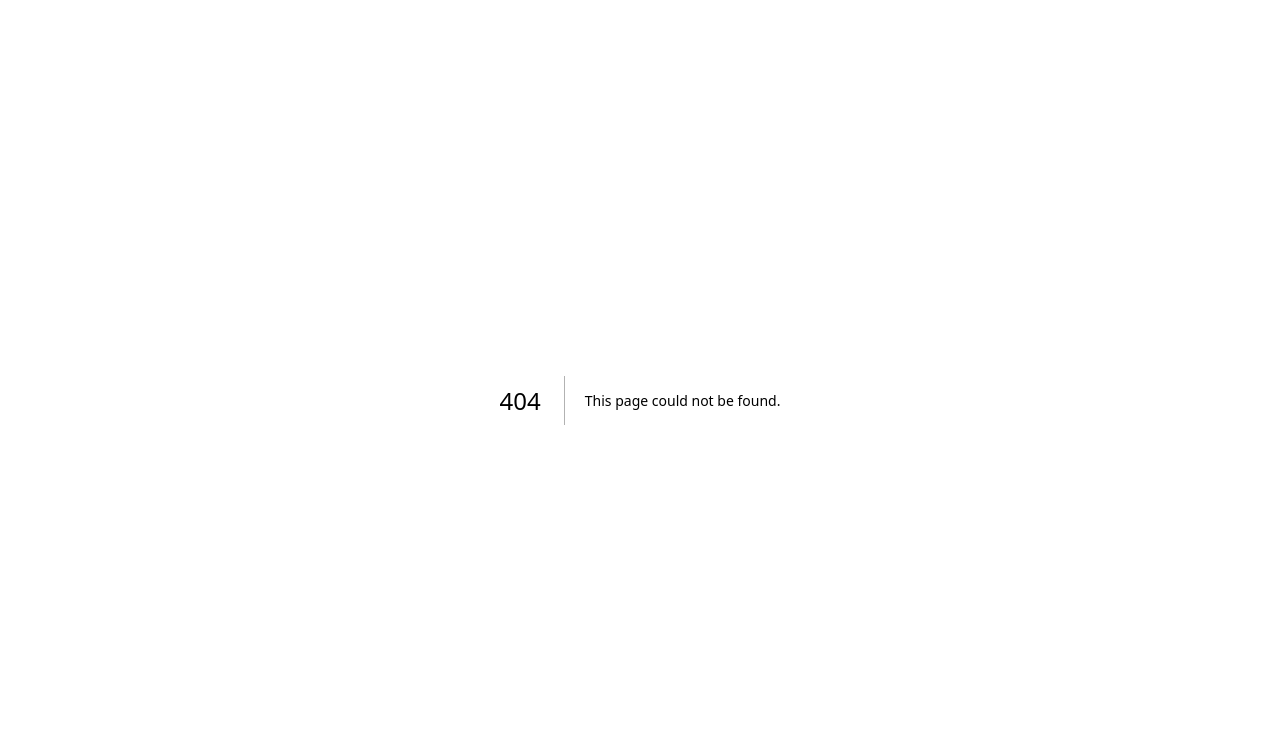
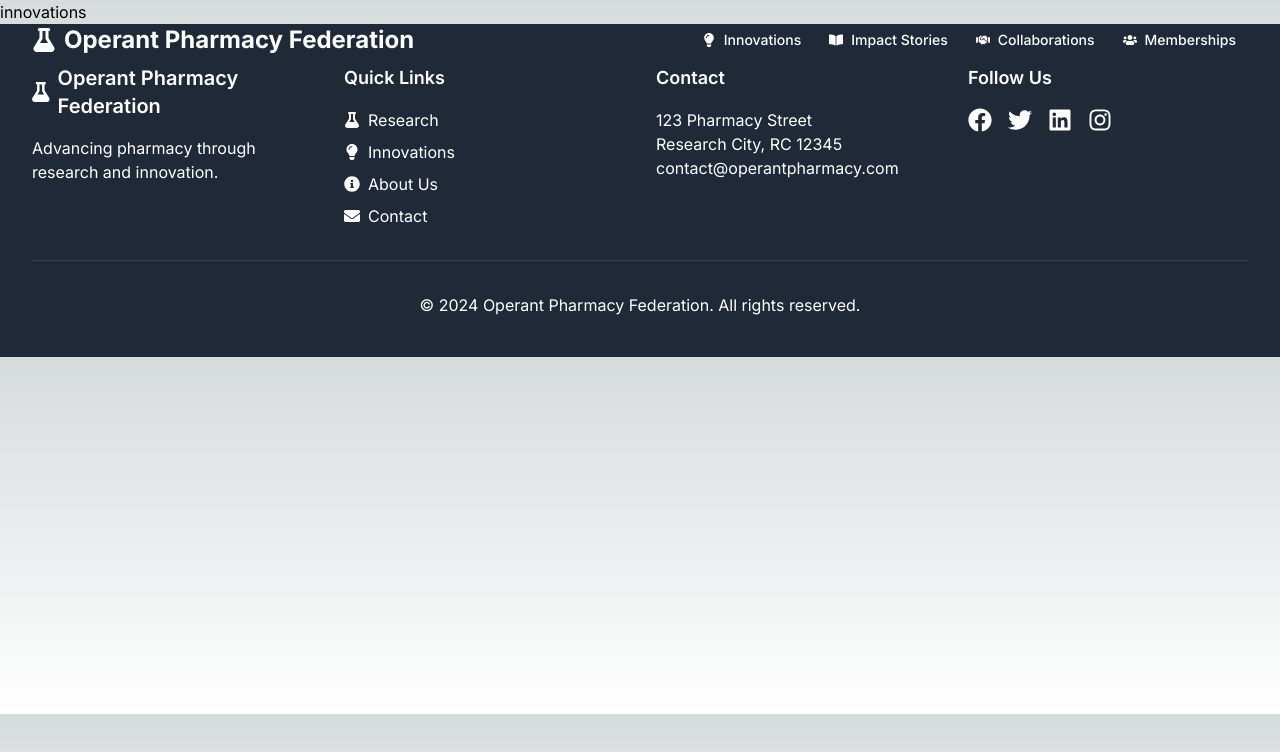
Before and after one commit to ravindrasirvi609/OPF, a Next.js app: page /innovations in a window 1280 px wide. Before the commit this address had no page. Shown: the top 752 px of the page. Built offline with nearby package versions, Linux system fonts and the light colour scheme.

Commit message:
Header Created

```diff
--- a/package.json
+++ b/package.json
@@ -13,7 +13,8 @@
     "gsap": "^3.12.5",
     "next": "14.2.5",
     "react": "^18",
-    "react-dom": "^18"
+    "react-dom": "^18",
+    "react-icons": "^5.2.1"
   },
   "devDependencies": {
     "@types/node": "^20",
--- /dev/null
+++ b/src/app/collaborations/page.tsx
@@ -0,0 +1,7 @@
+import React from "react";
+
+const collaborations = () => {
+  return <div>collaborations</div>;
+};
+
+export default collaborations;
--- a/src/app/components/Footer.tsx
+++ b/src/app/components/Footer.tsx
@@ -1,11 +1,25 @@
+"use client";
+
 import Link from "next/link";
+import {
+  FaFlask,
+  FaLightbulb,
+  FaInfoCircle,
+  FaEnvelope,
+  FaFacebook,
+  FaTwitter,
+  FaLinkedin,
+  FaInstagram,
+} from "react-icons/fa";
 
 export default function Footer() {
   return (
     <footer className="bg-gray-800 text-white py-10">
-      <div className="max-w-6xl mx-auto grid grid-cols-4 gap-8">
+      <div className="max-w-7xl mx-auto px-4 sm:px-6 lg:px-8">
+        <div className="grid grid-cols-1 md:grid-cols-2 lg:grid-cols-4 gap-8">
           <div>
-          <h3 className="text-xl font-semibold mb-4">
+            <h3 className="text-xl font-semibold mb-4 flex items-center">
+              <FaFlask className="mr-2" />
               Operant Pharmacy Federation
             </h3>
             <p>Advancing pharmacy through research and innovation.</p>
@@ -13,18 +27,22 @@ export default function Footer() {
           <div>
             <h4 className="text-lg font-semibold mb-4">Quick Links</h4>
             <ul className="space-y-2">
-            <li>
-              <Link href="/research">Research</Link>
-            </li>
-            <li>
-              <Link href="/innovations">Innovations</Link>
-            </li>
-            <li>
-              <Link href="/about">About Us</Link>
-            </li>
-            <li>
-              <Link href="/contact">Contact</Link>
-            </li>
+              <FooterLink href="/research" icon={<FaFlask />} text="Research" />
+              <FooterLink
+                href="/innovations"
+                icon={<FaLightbulb />}
+                text="Innovations"
+              />
+              <FooterLink
+                href="/about"
+                icon={<FaInfoCircle />}
+                text="About Us"
+              />
+              <FooterLink
+                href="/contact"
+                icon={<FaEnvelope />}
+                text="Contact"
+              />
             </ul>
           </div>
           <div>
@@ -36,10 +54,44 @@ export default function Footer() {
           <div>
             <h4 className="text-lg font-semibold mb-4">Follow Us</h4>
             <div className="flex space-x-4">
-            {/* Add social media icons/links here */}
+              <SocialIcon href="#" icon={<FaFacebook />} />
+              <SocialIcon href="#" icon={<FaTwitter />} />
+              <SocialIcon href="#" icon={<FaLinkedin />} />
+              <SocialIcon href="#" icon={<FaInstagram />} />
             </div>
+          </div>
+        </div>
+        <div className="mt-8 border-t border-gray-700 pt-8 text-center">
+          <p>&copy; 2024 Operant Pharmacy Federation. All rights reserved.</p>
         </div>
       </div>
     </footer>
   );
 }
+
+function FooterLink({ href, icon, text }: any) {
+  return (
+    <li>
+      <Link
+        href={href}
+        className="flex items-center hover:text-[#80b142] transition duration-300"
+      >
+        {icon}
+        <span className="ml-2">{text}</span>
+      </Link>
+    </li>
+  );
+}
+
+function SocialIcon({ href, icon }: any) {
+  return (
+    <Link
+      href={href}
+      target="_blank"
+      rel="noopener noreferrer"
+      className="text-2xl hover:text-[#80b142] transition duration-300"
+    >
+      {icon}
+    </Link>
+  );
+}
--- a/src/app/components/Header.tsx
+++ b/src/app/components/Header.tsx
@@ -1,10 +1,31 @@
 "use client";
 
+import { useState, useEffect } from "react";
 import Link from "next/link";
 import { gsap } from "gsap";
 import { useGSAP } from "@gsap/react";
+import {
+  FaFlask,
+  FaLightbulb,
+  FaHandshake,
+  FaUsers,
+  FaBookOpen,
+  FaBars,
+  FaTimes,
+} from "react-icons/fa";
 
 export default function Header() {
+  const [isMenuOpen, setIsMenuOpen] = useState(false);
+  const [isScrolled, setIsScrolled] = useState(false);
+
+  useEffect(() => {
+    const handleScroll = () => {
+      setIsScrolled(window.scrollY > 20);
+    };
+    window.addEventListener("scroll", handleScroll);
+    return () => window.removeEventListener("scroll", handleScroll);
+  }, []);
+
   useGSAP(() => {
     gsap.from(".header-anim", {
       y: -50,
@@ -15,27 +36,81 @@ export default function Header() {
     });
   }, []);
 
+  const navItems = [
+    { href: "/innovations", icon: <FaLightbulb />, text: "Innovations" },
+    { href: "/impact-stories", icon: <FaBookOpen />, text: "Impact Stories" },
+    { href: "/collaborations", icon: <FaHandshake />, text: "Collaborations" },
+    { href: "/memberships", icon: <FaUsers />, text: "Memberships" },
+  ];
+
   return (
-    <header className="bg-[#154c8c] text-white p-4">
-      <nav className="flex justify-between items-center max-w-6xl mx-auto">
-        <Link href="/" className="text-2xl font-bold header-anim">
-          Operant Pharmacy Federation
-        </Link>
-        <ul className="flex space-x-6">
-          <li className="header-anim">
-            <Link href="/research">Research</Link>
-          </li>
-          <li className="header-anim">
-            <Link href="/innovations">Innovations</Link>
-          </li>
-          <li className="header-anim">
-            <Link href="/about">About</Link>
-          </li>
-          <li className="header-anim">
-            <Link href="/contact">Contact</Link>
-          </li>
-        </ul>
-      </nav>
+    <header
+      className={`fixed w-full z-50 transition-all duration-300 ${
+        isScrolled ? "bg-[#154c8c] shadow-lg" : "bg-transparent"
+      }`}
+    >
+      <div className="max-w-7xl mx-auto px-4 sm:px-6 lg:px-8">
+        <nav className="flex justify-between items-center h-16 sm:h-20">
+          <Link
+            href="/"
+            className="text-2xl font-bold header-anim flex items-center text-white"
+          >
+            <FaFlask className="mr-2" />
+            <span className="hidden sm:inline">
+              Operant Pharmacy Federation
+            </span>
+            <span className="sm:hidden">OPF</span>
+          </Link>
+
+          {/* Desktop Navigation */}
+          <div className="hidden lg:flex space-x-1">
+            {navItems.map((item) => (
+              <NavLink key={item.href} {...item} />
+            ))}
+          </div>
+
+          {/* Mobile Menu Button */}
+          <button
+            className="lg:hidden text-white text-2xl focus:outline-none"
+            onClick={() => setIsMenuOpen(!isMenuOpen)}
+          >
+            {isMenuOpen ? <FaTimes /> : <FaBars />}
+          </button>
+        </nav>
+      </div>
+
+      {/* Mobile Navigation */}
+      <div
+        className={`lg:hidden ${
+          isMenuOpen ? "block" : "hidden"
+        } bg-[#154c8c] shadow-lg`}
+      >
+        <div className="px-2 pt-2 pb-3 space-y-1">
+          {navItems.map((item) => (
+            <NavLink key={item.href} {...item} mobile />
+          ))}
+        </div>
+      </div>
     </header>
   );
 }
+
+function NavLink({ href, icon, text, mobile = false }: any) {
+  return (
+    <Link
+      href={href}
+      className={`
+         flex items-center text-white hover:bg-[#1a5fa6] hover:text-white
+        transition duration-300 rounded-md
+        ${
+          mobile
+            ? "px-3 py-2 text-base font-medium"
+            : "px-3 py-2 text-sm font-medium"
+        }
+      `}
+    >
+      {icon}
+      <span className="ml-2">{text}</span>
+    </Link>
+  );
+}
--- /dev/null
+++ b/src/app/impact-stories/page.tsx
@@ -0,0 +1,7 @@
+import React from "react";
+
+const impact_stories = () => {
+  return <div>impact-stories</div>;
+};
+
+export default impact_stories;
--- /dev/null
+++ b/src/app/innovations/page.tsx
@@ -0,0 +1,7 @@
+import React from "react";
+
+const innovations = () => {
+  return <div>innovations</div>;
+};
+
+export default innovations;
--- a/src/app/layout.tsx
+++ b/src/app/layout.tsx
@@ -1,6 +1,8 @@
 import type { Metadata } from "next";
 import { Inter } from "next/font/google";
 import "./globals.css";
+import Header from "./components/Header";
+import Footer from "./components/Footer";
 
 const inter = Inter({ subsets: ["latin"] });
 
@@ -16,7 +18,11 @@ export default function RootLayout({
 }>) {
   return (
     <html lang="en">
-      <body className={inter.className}>{children}</body>
+      <body className={inter.className}>
+        <Header />
+        {children}
+        <Footer />
+      </body>
     </html>
   );
 }
--- /dev/null
+++ b/src/app/memberships/page.tsx
@@ -0,0 +1,7 @@
+import React from "react";
+
+const memberships = () => {
+  return <div>memberships</div>;
+};
+
+export default memberships;
--- a/src/app/page.tsx
+++ b/src/app/page.tsx
@@ -22,14 +22,12 @@ export const metadata: Metadata = {
 export default function Home() {
   return (
     <>
-      <Header />
       <main>
         <Hero />
         <FeaturedResearch />
         <InnovationShowcase />
         <ContactCTA />
       </main>
-      <Footer />
     </>
   );
 }
```
Also changed, not shown: src/app/components/Hero.tsx (+46 -10 lines), public/opfyy.png (added), 1 other file (tests, documents, lock files or other folders). Lines whose indentation alone changed are shown as unchanged.
